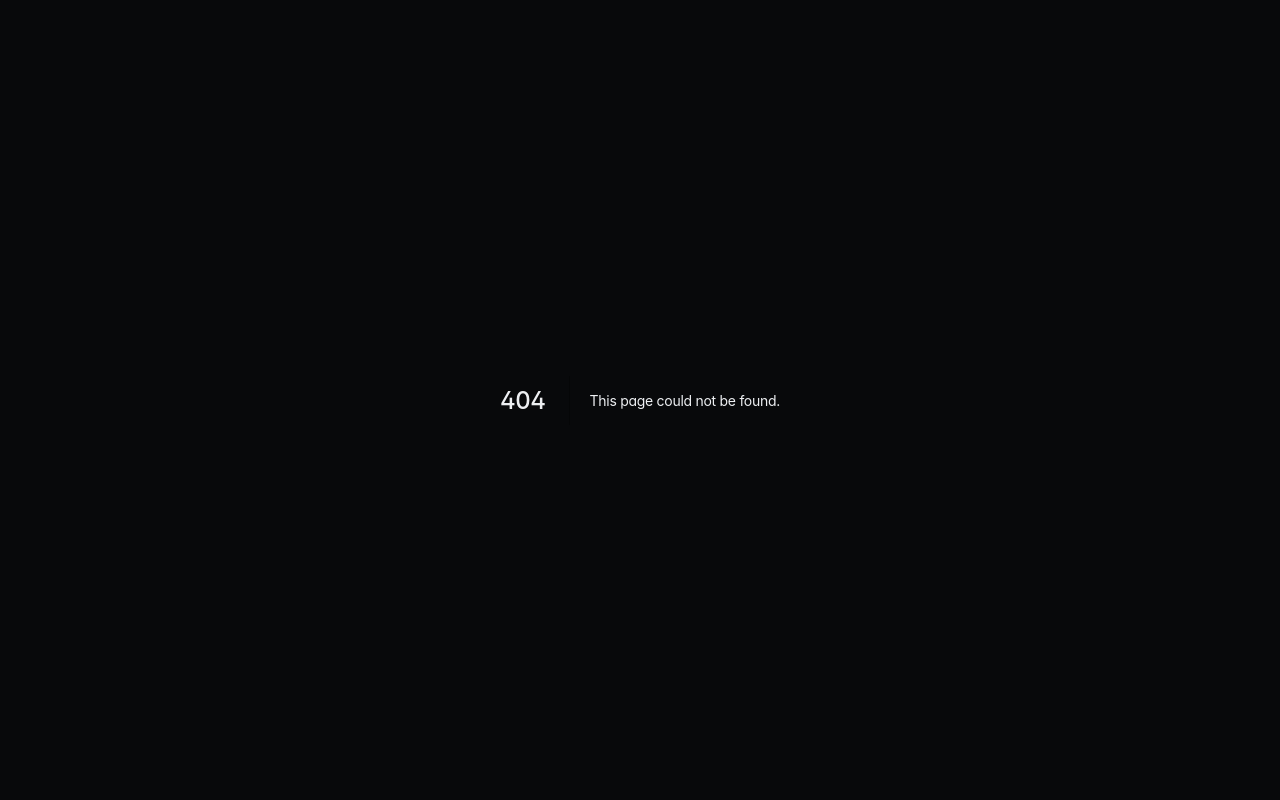
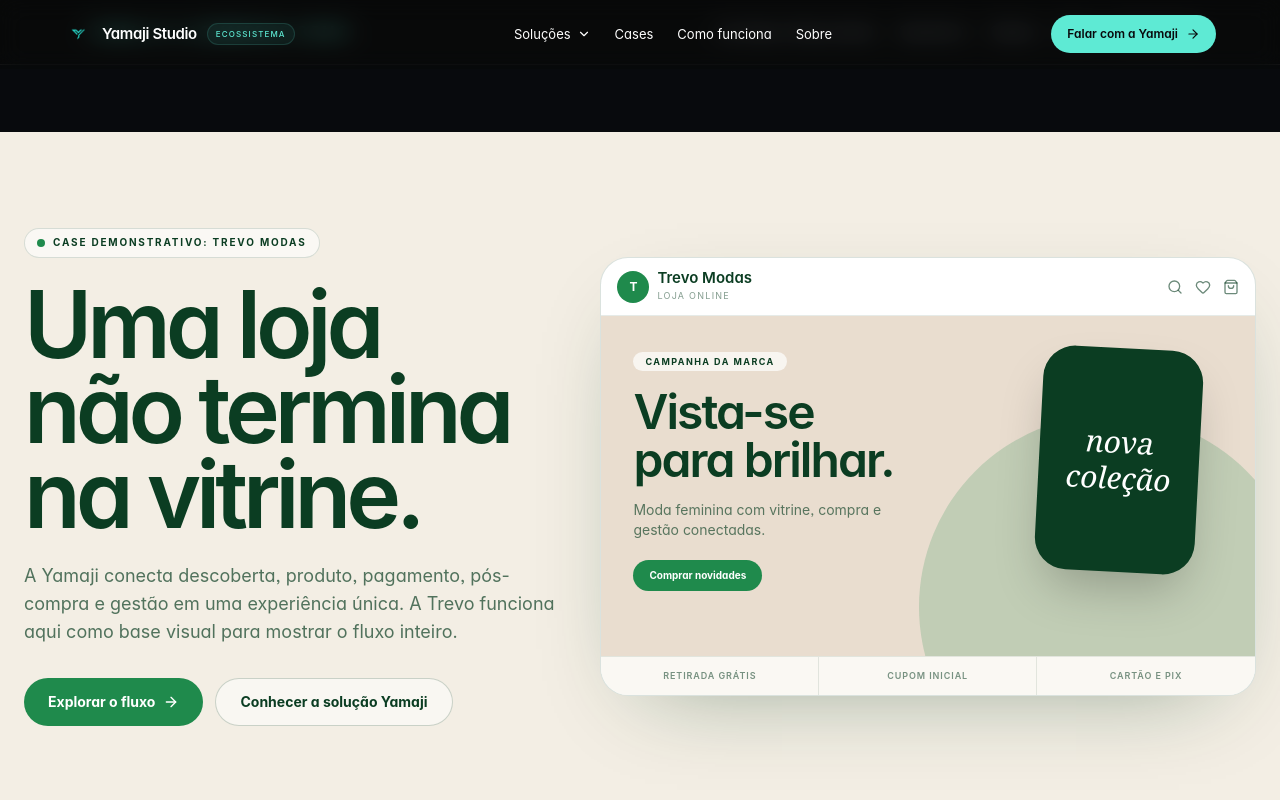
Before and after one commit to cauayoshito/yamaji-ecommerce, a Next.js app: page /e-commerce/demo/trevo in a window 1280 px wide. Before the commit this address had no page. Shown: the top 800 px of the page. Built offline with nearby package versions, Linux system fonts and the light colour scheme.

Commit message:
feat: adiciona página showcase Trevo para e-commerce Yamaji

```diff
--- /dev/null
+++ b/app/e-commerce/demo/trevo/page.tsx
@@ -0,0 +1,35 @@
+import type { Metadata } from "next";
+import NavBar from "@/components/site/NavBar";
+import Footer from "@/components/site/Footer";
+import MobileStickyCTA from "@/components/MobileStickyCTA";
+import TrevoFlowShowcase from "@/components/ecommerce/TrevoFlowShowcase";
+import { createWhatsAppLink } from "@/lib/contact";
+
+export const metadata: Metadata = {
+  title: "Fluxo completo de e-commerce | Yamaji Studio",
+  description:
+    "Conheça uma demonstração completa de e-commerce baseada no case Trevo Modas, da vitrine ao painel de gestão.",
+  alternates: { canonical: "/e-commerce/demo/trevo" },
+};
+
+const whatsappLink = createWhatsAppLink(
+  "Olá! Vi a demonstração de e-commerce baseada na Trevo e quero entender como esse fluxo funcionaria no meu negócio."
+);
+
+export default function TrevoEcommerceShowcasePage() {
+  return (
+    <div className="ecosystem-site min-h-screen overflow-x-hidden bg-[#080A0D] text-white">
+      <NavBar />
+      <MobileStickyCTA
+        label="E-commerce completo: vitrine, checkout e gestão"
+        actionLabel="Planejar minha loja"
+        actionHref={whatsappLink}
+        whatsappHref={whatsappLink}
+      />
+      <main className="overflow-x-hidden pt-16 md:pt-[68px]">
+        <TrevoFlowShowcase />
+      </main>
+      <Footer />
+    </div>
+  );
+}
```
